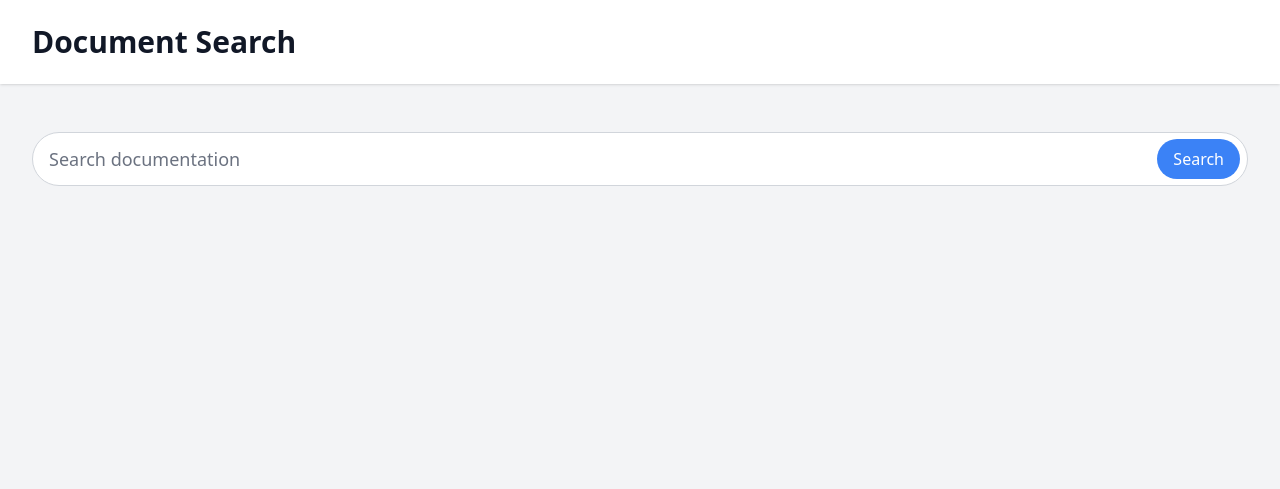
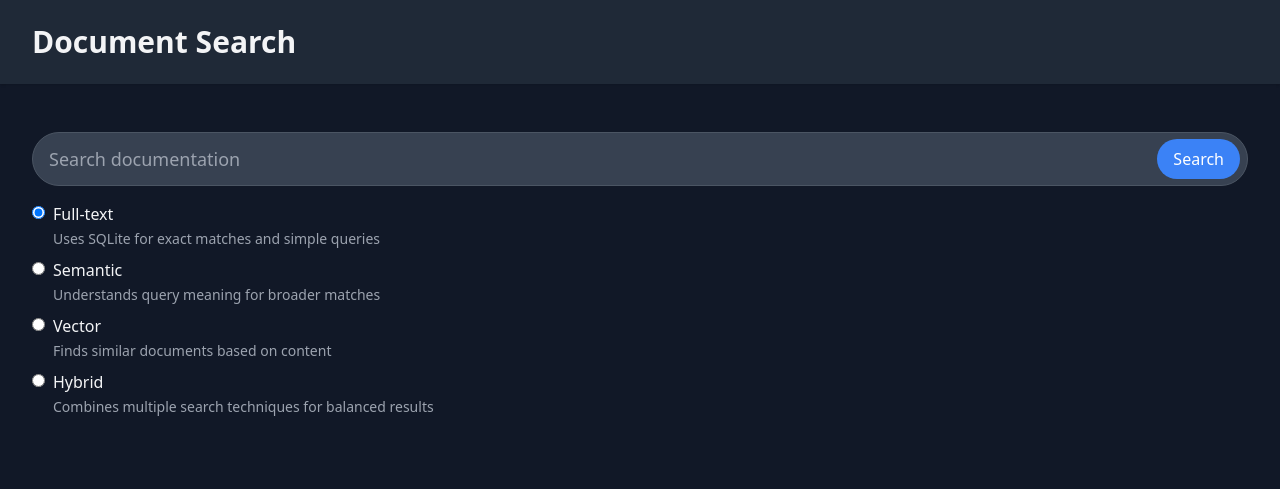
Before and after one commit to iliutaadrian/docs-search-engine, a Flask app: page / in a window 1280 px wide. Shown: the top 489 px of the page. Run offline with Flask 3, Linux system fonts and the light colour scheme; some libraries are stand-ins or nearby versions.

Commit message:
feat: types of seaches, preview

```diff
--- a/templates/index.html
+++ b/templates/index.html
@@ -5,22 +5,31 @@
     <meta name="viewport" content="width=device-width, initial-scale=1.0">
     <title>Document Search</title>
     <script src="https://cdn.tailwindcss.com"></script>
+    <style>
+        .highlight {
+            background-color: #FF6900;
+            color: #1F2937;
+            padding: 0 2px;
+            border-radius: 2px;
+        }
+    </style>
 </head>
-<body class="bg-gray-100">
-    <header class="bg-white shadow">
+<body class="bg-gray-900 text-gray-100">
+    <header class="bg-gray-800 shadow">
         <div class="max-w-7xl mx-auto py-6 px-4 sm:px-6 lg:px-8">
-            <h1 class="text-3xl font-bold text-gray-900">Document Search</h1>
+            <h1 class="text-3xl font-bold text-gray-100">Document Search</h1>
         </div>
     </header>
 
     <main class="max-w-7xl mx-auto py-6 sm:px-6 lg:px-8">
         <div class="px-4 py-6 sm:px-0">
-            <form id="searchForm" class="mb-6 relative w-full">
+            <form id="searchForm" class="mb-6 w-full">
+                <div class="relative mb-4">
                     <input
                         type="text"
                         id="searchInput"
                         placeholder="Search documentation"
-                    class="w-full py-3 px-4 pr-12 text-lg bg-white border border-gray-300 rounded-full focus:outline-none focus:ring-2 focus:ring-blue-500 focus:border-blue-500 text-gray-900 placeholder-gray-500"
+                        class="w-full py-3 px-4 pr-12 text-lg bg-gray-700 border border-gray-600 rounded-full focus:outline-none focus:ring-2 focus:ring-blue-500 focus:border-blue-500 text-gray-100 placeholder-gray-400"
                     >
                     <button
                         type="submit"
@@ -28,6 +37,37 @@
                     >
                         Search
                     </button>
+                </div>
+                <div class="space-y-2">
+                    <label class="flex items-start">
+                        <input type="radio" name="searchMode" value="fulltext" checked class="form-radio text-blue-500 mt-1">
+                        <span class="ml-2">
+                            <span class="font-medium">Full-text</span><br>
+                            <span class="text-sm text-gray-400">Uses SQLite for exact matches and simple queries</span>
+                        </span>
+                    </label>
+                    <label class="flex items-start">
+                        <input type="radio" name="searchMode" value="semantic" class="form-radio text-blue-500 mt-1">
+                        <span class="ml-2">
+                            <span class="font-medium">Semantic</span><br>
+                            <span class="text-sm text-gray-400">Understands query meaning for broader matches</span>
+                        </span>
+                    </label>
+                    <label class="flex items-start">
+                        <input type="radio" name="searchMode" value="vector" class="form-radio text-blue-500 mt-1">
+                        <span class="ml-2">
+                            <span class="font-medium">Vector</span><br>
+                            <span class="text-sm text-gray-400">Finds similar documents based on content</span>
+                        </span>
+                    </label>
+                    <label class="flex items-start">
+                        <input type="radio" name="searchMode" value="hybrid" class="form-radio text-blue-500 mt-1">
+                        <span class="ml-2">
+                            <span class="font-medium">Hybrid</span><br>
+                            <span class="text-sm text-gray-400">Combines multiple search techniques for balanced results</span>
+                        </span>
+                    </label>
+                </div>
             </form>
             <div id="results" class="space-y-4"></div>
         </div>
@@ -38,52 +78,70 @@
         document.getElementById('searchForm').addEventListener('submit', function(e) {
             e.preventDefault();
             const query = document.getElementById('searchInput').value;
+            const mode = document.querySelector('input[name="searchMode"]:checked').value;
             if (query.trim()) {
-                performSearch(query);
+                performSearch(query, mode);
             }
         });
 
-        function performSearch(query) {
+        function performSearch(query, mode) {
             const resultsContainer = document.getElementById('results');
-            resultsContainer.innerHTML = '<p class="text-center text-gray-600">Searching...</p>';
+            resultsContainer.innerHTML = '<p class="text-center text-gray-400">Searching...</p>';
 
-            fetch(`/search?q=${encodeURIComponent(query)}`)
+            fetch(`/search?q=${encodeURIComponent(query)}&mode=${encodeURIComponent(mode)}`)
                 .then(response => response.json())
                 .then(data => {
                     resultsContainer.innerHTML = '';
                     if (data.length === 0) {
-                        resultsContainer.innerHTML = '<p class="text-center text-gray-600">No results found.</p>';
+                        resultsContainer.innerHTML = '<p class="text-center text-gray-400">No results found.</p>';
                     } else {
-                        const resultsHtml = data.map(result => `
-                            <div class="bg-white p-4 rounded-lg shadow ${result.occurrences > 1 ? 'border-2 border-yellow-500' : ''}">
-                                <h3 class="text-lg font-semibold text-gray-900">${result.name}</h3>
-                                <p class="text-sm text-gray-500 mt-1">Path: ${result.path}</p>
-                                ${result.occurrences > 1 ? `<p class="text-sm font-bold text-yellow-600 mt-1">Warning: ${result.occurrences} occurrences found</p>` : ''}
+                        const resultsHtml = data.map((result, index) => `
+                            <div class="bg-gray-800 p-4 rounded-lg shadow">
+                                <h3 class="text-lg font-semibold text-gray-100">${highlightMatches(result.name, query)}</h3>
+                                <p class="text-sm text-gray-400 mt-1">Path: ${result.path}</p>
+                                <p class="text-sm text-blue-400 mt-1">Occurrences: ${result.occurrence_count}</p>
                                 <div class="mt-2 space-y-2">
-                                    ${result.details.map((detail, index) => `
-                                        <div class="border-t pt-2">
-                                            <p class="text-sm text-gray-600">Occurrence ${index + 1}:</p>
-                                            <p class="text-gray-800 mt-1">${detail.content_snippet}</p>
-                                            <p class="text-xs text-gray-500 mt-1">Content length: ${detail.content_length}</p>
-                                            <details class="mt-1">
-                                                <summary class="text-xs text-blue-500 cursor-pointer">Show content preview</summary>
-                                                <pre class="text-xs text-gray-700 mt-1 whitespace-pre-wrap">${detail.content_preview}</pre>
-                                            </details>
+                                    <div class="border-t border-gray-700 pt-2">
+                                        <pre class="text-xs text-gray-200 mt-1 whitespace-pre-wrap">${highlightMatches(result.content_snippet, query)}</pre>
+                                        <p class="text-xs text-gray-400 mt-1">Content length: ${result.content_length}</p>
+                                        <button onclick="toggleFullContent(${index})" class="text-xs text-blue-400 cursor-pointer mt-2">
+                                            Show full content
+                                        </button>
+                                        <div id="fullContent${index}" class="hidden mt-2">
+                                            <pre class="text-xs text-gray-300 whitespace-pre-wrap">${result.highlighted_content}</pre>
                                         </div>
-                                    `).join('')}
+                                    </div>
                                 </div>
                             </div>
                         `).join('');
                         resultsContainer.innerHTML = `
-                            <h2 class="text-xl font-bold text-gray-900 mb-4">Search Results:</h2>
+                            <h2 class="text-xl font-bold text-gray-100 mb-4">Search Results (${mode} mode):</h2>
                             ${resultsHtml}
                         `;
                     }
                 })
                 .catch(error => {
                     console.error('Search error:', error);
-                    resultsContainer.innerHTML = '<p class="text-red-500">Failed to perform search. Please try again.</p>';
+                    resultsContainer.innerHTML = '<p class="text-red-400">Failed to perform search. Please try again.</p>';
                 });
+        }
+
+        function highlightMatches(text, query) {
+            const words = query.split(/\s+/).map(word => word.replace(/[.*+?^${}()|[\]\\]/g, '\\$&'));
+            const regex = new RegExp(`(${words.join('|')})`, 'gi');
+            return text.replace(regex, '<span class="highlight">$1</span>');
+        }
+
+        function toggleFullContent(index) {
+            const fullContentDiv = document.getElementById(`fullContent${index}`);
+            const button = fullContentDiv.previousElementSibling;
+            if (fullContentDiv.classList.contains('hidden')) {
+                fullContentDiv.classList.remove('hidden');
+                button.textContent = 'Hide full content';
+            } else {
+                fullContentDiv.classList.add('hidden');
+                button.textContent = 'Show full content';
+            }
         }
     {% endraw %}
     </script>
```
Lines whose indentation alone changed are shown as unchanged.
